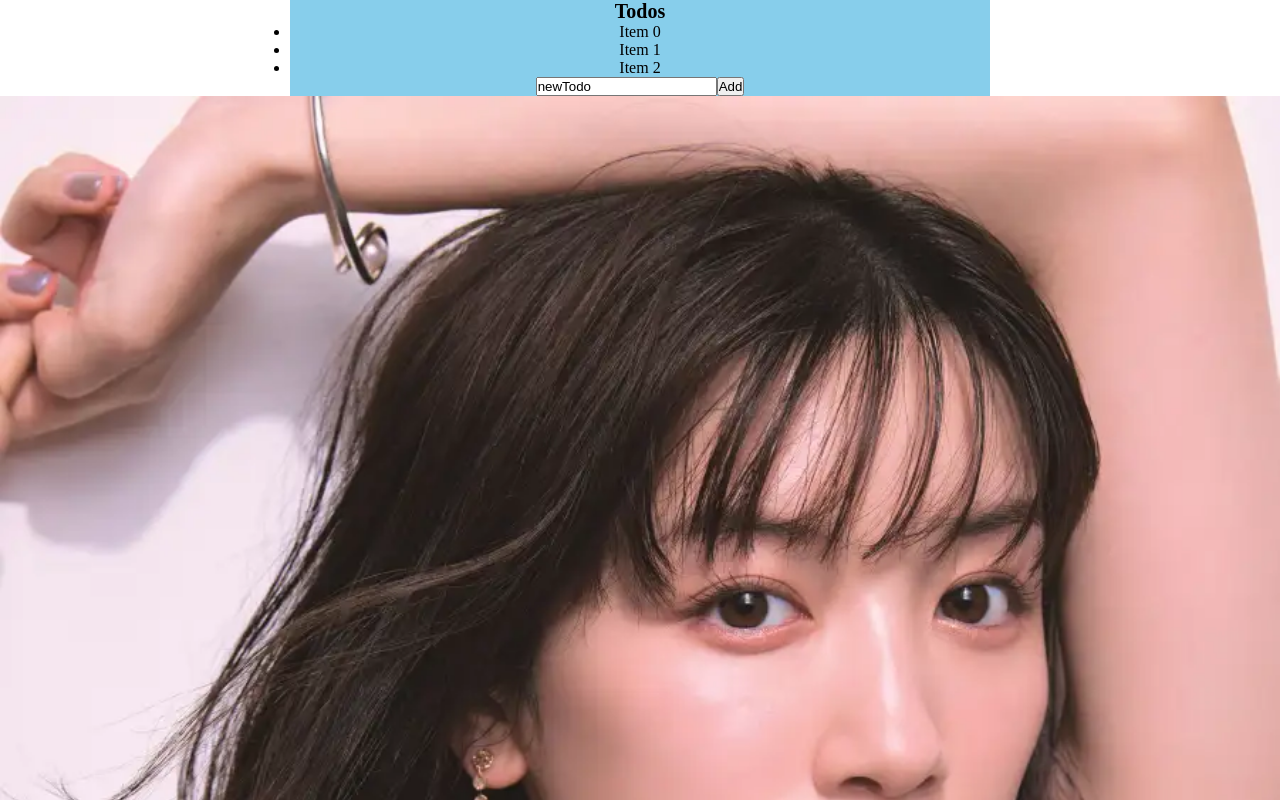
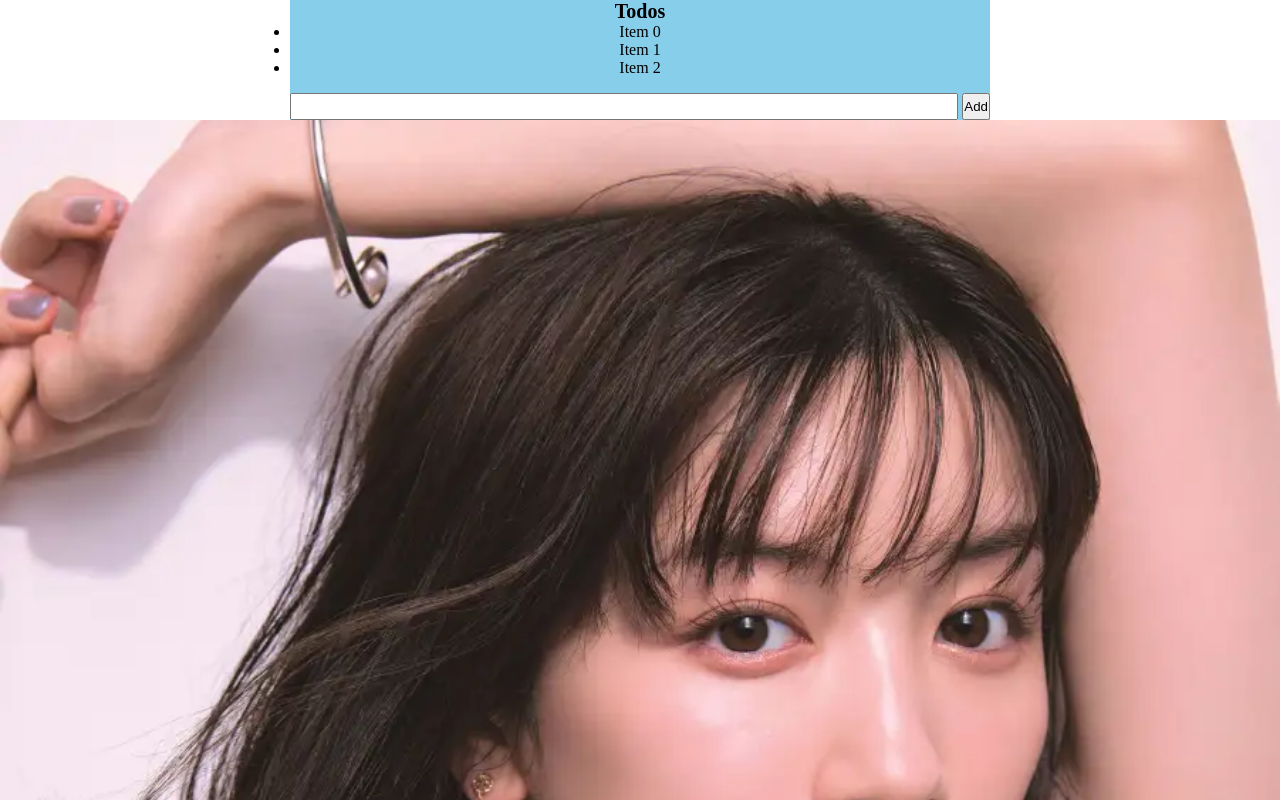
Before and after one commit to Dosa2021/vue-3-todo-dot, a Vue app in the folder vue-project/: page / in a window 1280 px wide. Shown: the top 800 px of the page. Built offline with nearby package versions, Linux system fonts and the light colour scheme.

Commit message:
TodoAddFormコンポーネント作成とemit

```diff
--- a/vue-project/src/App.vue
+++ b/vue-project/src/App.vue
@@ -1,6 +1,7 @@
 <script setup>
 import { reactive, ref } from 'vue';
 import TodoList from './components/TodoList.vue';
+import TodoAddForm from './components/TodoAddForm.vue';
 
 // Note: 画像はどこに配置するのが適切か？
 const imgUrl = '/mei-miteki.webp';
@@ -31,22 +32,26 @@ const todos = reactive([
 
 const newTodo = ref('newTodo');
 
-function addTodo(e) {
-  // Note: リロードしないように
-  // e.preventDefault();
-  // alert(newTodo.value);
-  e.preventDefault();
-  if (newTodo.value.trim() === '') {
-    return
-  }
+// function addTodo(e) {
+//   // Note: リロードしないように
+//   // e.preventDefault();
+//   // alert(newTodo.value);
+//   e.preventDefault();
+//   if (newTodo.value.trim() === '') {
+//     return
+//   }
 
-  todos.push(
-    {
-      id: crypto.randomUUID(),
-      title: newTodo.value
-    }
-  );
-  newTodo.value = '';
+//   todos.push(
+//     {
+//       id: crypto.randomUUID(),
+//       title: newTodo.value
+//     }
+//   );
+//   newTodo.value = '';
+// }
+
+function addTodo(newTodo) {
+  alert(newTodo);
 }
 
 function handleInput(e) {
@@ -62,12 +67,11 @@ function handleInput(e) {
     </ul> -->
     <TodoList :todos="todos"/>
 
-    <form @submit="addTodo">
-      <!-- <input type="text" :value="newTodo" @input="handleInput"> -->
+    <!-- <form @submit="addTodo">
       <input type="text" v-model="newTodo">
-
       <button>Add</button>
-    </form>
+    </form> -->
+    <TodoAddForm @addTodoEvent="addTodo" />
   </div>
 
   <div class="img-mei">
--- /dev/null
+++ b/vue-project/src/components/TodoAddForm.vue
@@ -0,0 +1,29 @@
+<script setup>
+import { ref } from 'vue';
+
+const emit = defineEmits(['addTodoEvent']);
+const newTodo = ref('');
+
+function handleSubmit() {
+    emit('addTodoEvent', newTodo.value);
+}
+</script>
+
+<template>
+    <form @submit="handleSubmit">
+      <input type="text" v-model="newTodo">
+      <button>Add</button>
+    </form>
+</template>
+
+<style scoped>
+    form {
+        margin-top: 16px;
+        display: flex;
+        gap: 4px;
+    }
+    input {
+        flex: 1;
+        padding: 4px;
+    }
+</style>
```
Also changed, not shown: 1 other file (tests, documents, lock files or other folders).
